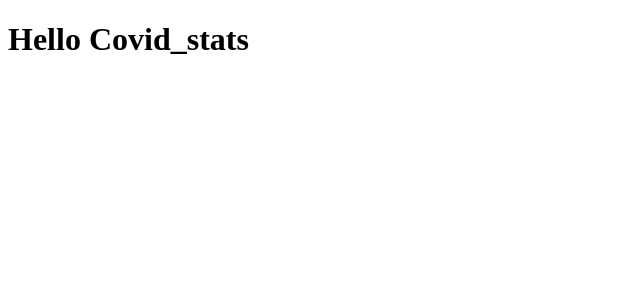
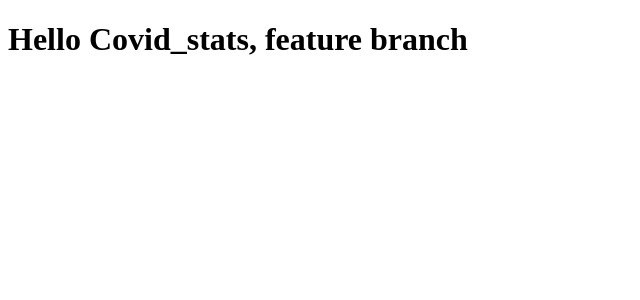
Before and after one commit to tahiry-dev/covid_19_stats, a React (Create React App) app: page / in a window 1280 px wide. Shown: the top 300 px of the page, without its empty margins (0-640 px from the left). Built offline with nearby package versions, Linux system fonts and the light colour scheme.

Commit message:
create feature branch

```diff
--- a/src/App.js
+++ b/src/App.js
@@ -3,7 +3,7 @@ import './App.css';
 function App() {
   return (
     <div>
-      <h1>Hello Covid_stats</h1>
+      <h1>Hello Covid_stats, feature branch</h1>
     </div>
   );
 }
```
